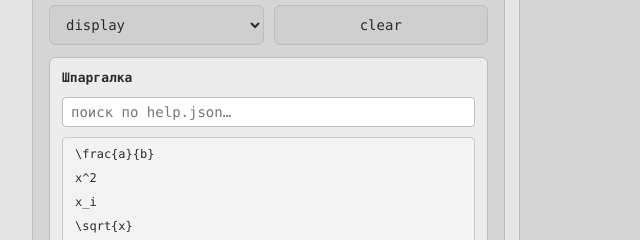
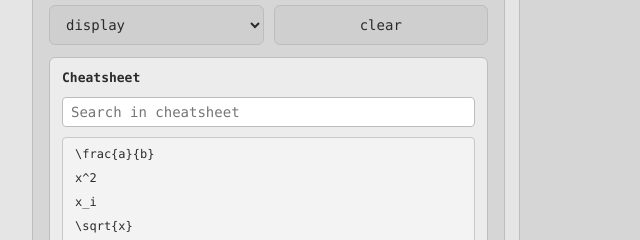
Before and after one commit to balloffur/tex_fast, a plain HTML site: page index.html in a window 1280 px wide. Shown: the part 293-533 px from the top of the page, 128-768 px from the left. Drawn offline with nearby package versions, Linux system fonts and the light colour scheme.

Commit message:
Translate help section to English

```diff
--- a/index.html
+++ b/index.html
@@ -149,8 +149,8 @@
       </div>
 
       <div class="help">
-        <b>Шпаргалка</b>
-        <input id="helpSearch" class="help-search" placeholder="поиск по help.json…">
+        <b>Cheatsheet</b>
+        <input id="helpSearch" class="help-search" placeholder="Search in cheatsheet">
         <div class="help-stack">
           <div id="helpBase" class="help-pane">
             <div class="help-item" data-tex="\frac{a}{b}">\frac{a}{b}</div>
@@ -163,7 +163,7 @@
             <div class="help-item" data-tex="\ce{2H2 + O2 -> 2H2O}">\ce{2H2 + O2 -> 2H2O}</div>
           </div>
           <div id="helpOverlay" class="help-pane overlay" style="display:none">
-            <div class="help-overlay-title">Результаты</div>
+            <div class="help-overlay-title">Results</div>
             <div id="helpResults"></div>
           </div>
         </div>
```
